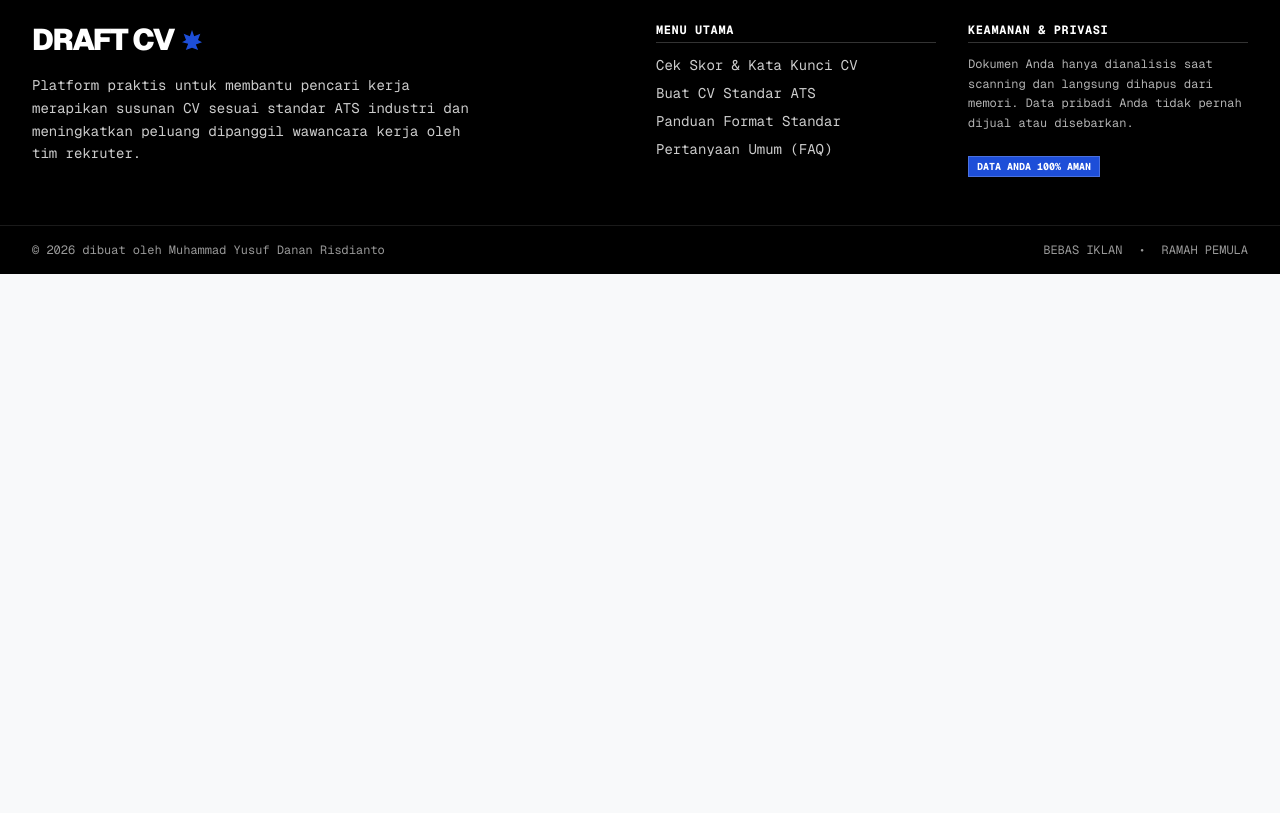
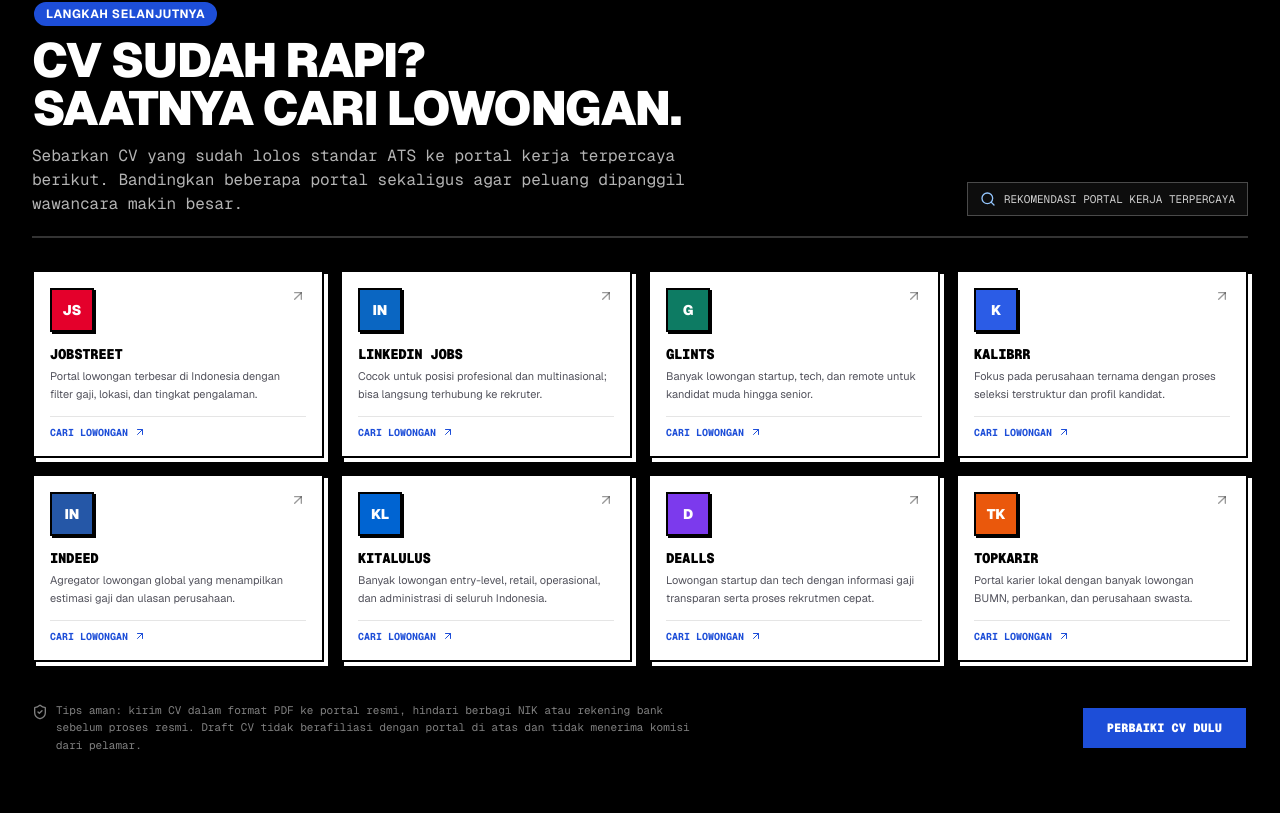
Before and after one commit to Kuncups/cv-ats, a Next.js app: page / in a window 1280 px wide. Shown: the part 4247-5060 px from the top of the page. Before the commit the page ends 4521 px from the top, so only its background shows below. Built offline with nearby package versions, Linux system fonts and the light colour scheme; no server answers.

Commit message:
feat(landing): add job portal recommendation component

```diff
--- /dev/null
+++ b/src/components/home/JobPortalSection.tsx
@@ -0,0 +1,157 @@
+import { ArrowUpRight, Search, ShieldCheck } from "lucide-react";
+import { Pill } from "@/components/BrutalistBadge";
+
+interface JobPortal {
+  name: string;
+  initial: string;
+  color: string;
+  description: string;
+  url: string;
+}
+
+const JOB_PORTALS: JobPortal[] = [
+  {
+    name: "Jobstreet",
+    initial: "JS",
+    color: "#E4002B",
+    description: "Portal lowongan terbesar di Indonesia dengan filter gaji, lokasi, dan tingkat pengalaman.",
+    url: "https://www.jobstreet.co.id/",
+  },
+  {
+    name: "LinkedIn Jobs",
+    initial: "in",
+    color: "#0A66C2",
+    description: "Cocok untuk posisi profesional dan multinasional; bisa langsung terhubung ke rekruter.",
+    url: "https://www.linkedin.com/jobs/",
+  },
+  {
+    name: "Glints",
+    initial: "G",
+    color: "#0D7B63",
+    description: "Banyak lowongan startup, tech, dan remote untuk kandidat muda hingga senior.",
+    url: "https://glints.com/id/opportunities/jobs/explore",
+  },
+  {
+    name: "Kalibrr",
+    initial: "K",
+    color: "#2B5CE6",
+    description: "Fokus pada perusahaan ternama dengan proses seleksi terstruktur dan profil kandidat.",
+    url: "https://www.kalibrr.com/home/te",
+  },
+  {
+    name: "Indeed",
+    initial: "in",
+    color: "#2557A7",
+    description: "Agregator lowongan global yang menampilkan estimasi gaji dan ulasan perusahaan.",
+    url: "https://id.indeed.com/",
+  },
+  {
+    name: "KitaLulus",
+    initial: "KL",
+    color: "#0064D2",
+    description: "Banyak lowongan entry-level, retail, operasional, dan administrasi di seluruh Indonesia.",
+    url: "https://www.kitalulus.com/",
+  },
+  {
+    name: "Dealls",
+    initial: "D",
+    color: "#7C3AED",
+    description: "Lowongan startup dan tech dengan informasi gaji transparan serta proses rekrutmen cepat.",
+    url: "https://dealls.com/",
+  },
+  {
+    name: "TopKarir",
+    initial: "TK",
+    color: "#EA580C",
+    description: "Portal karier lokal dengan banyak lowongan BUMN, perbankan, dan perusahaan swasta.",
+    url: "https://www.topkarir.com/",
+  },
+];
+
+export function JobPortalSection() {
+  return (
+    <section id="portal-kerja" className="py-12 sm:py-16 px-3 sm:px-6 lg:px-8 bg-black text-white">
+      <div className="w-full space-y-8">
+        {/* Header */}
+        <div className="flex flex-col lg:flex-row lg:items-end justify-between gap-5 pb-5 border-b-2 border-white/20">
+          <div>
+            <Pill variant="blue" className="mb-2">
+              LANGKAH SELANJUTNYA
+            </Pill>
+            <h2 className="text-3xl sm:text-5xl font-black uppercase tracking-tight leading-none">
+              CV Sudah Rapi?<br className="hidden sm:block" /> Saatnya Cari Lowongan.
+            </h2>
+            <p className="font-mono text-sm sm:text-base text-white/70 mt-3 max-w-2xl">
+              Sebarkan CV yang sudah lolos standar ATS ke portal kerja terpercaya berikut. Bandingkan beberapa portal sekaligus agar peluang dipanggil wawancara makin besar.
+            </p>
+          </div>
+
+          <div className="flex items-center gap-2 px-3 py-2 border border-white/25 bg-white/5 shrink-0">
+            <Search className="w-4 h-4 text-[#93C5FD]" />
+            <span className="font-mono text-[10px] sm:text-[11px] uppercase text-white/80">
+              Rekomendasi portal kerja terpercaya
+            </span>
+          </div>
+        </div>
+
+        {/* Portal Cards */}
+        <div className="grid grid-cols-1 sm:grid-cols-2 xl:grid-cols-4 gap-4">
+          {JOB_PORTALS.map((portal) => (
+            <a
+              key={portal.name}
+              href={portal.url}
+              target="_blank"
+              rel="noopener noreferrer"
+              className="group flex flex-col justify-between gap-3 p-4 bg-white text-black border-2 border-black shadow-[4px_4px_0px_#fff] hover:shadow-[6px_6px_0px_#1D4ED8] hover:-translate-y-0.5 transition-all"
+            >
+              <div className="space-y-3">
+                <div className="flex items-start justify-between gap-2">
+                  {/* Logo mark */}
+                  <span
+                    className="w-11 h-11 shrink-0 border-2 border-black flex items-center justify-center font-black text-sm uppercase shadow-[2px_2px_0px_#000]"
+                    style={{ backgroundColor: portal.color, color: "#fff" }}
+                    aria-hidden="true"
+                  >
+                    {portal.initial}
+                  </span>
+                  <ArrowUpRight className="w-4 h-4 text-black/40 group-hover:text-[#1D4ED8] transition-colors" />
+                </div>
+
+                <div>
+                  <h3 className="font-mono font-black text-sm uppercase tracking-tight">
+                    {portal.name}
+                  </h3>
+                  <p className="font-sans text-[11px] leading-relaxed text-zinc-600 mt-1">
+                    {portal.description}
+                  </p>
+                </div>
+              </div>
+
+              <span className="inline-flex items-center gap-1.5 font-mono text-[10px] font-bold uppercase text-[#1D4ED8] pt-2 border-t border-black/10">
+                Cari Lowongan
+                <ArrowUpRight className="w-3 h-3" />
+              </span>
+            </a>
+          ))}
+        </div>
+
+        {/* Disclaimer + Back to Builder */}
+        <div className="flex flex-col md:flex-row items-start md:items-center justify-between gap-4 pt-2">
+          <div className="flex items-start gap-2 max-w-2xl">
+            <ShieldCheck className="w-4 h-4 text-white/50 shrink-0 mt-0.5" />
+            <p className="font-mono text-[10px] sm:text-[11px] text-white/50 leading-relaxed">
+              Tips aman: kirim CV dalam format PDF ke portal resmi, hindari berbagi NIK atau rekening bank sebelum proses resmi. Draft CV tidak berafiliasi dengan portal di atas dan tidak menerima komisi dari pelamar.
+            </p>
+          </div>
+
+          <a
+            href="/builder"
+            className="brutal-btn bg-[#1D4ED8] hover:bg-[#2563EB] text-white font-black px-6 py-3 text-xs font-mono uppercase inline-flex items-center gap-2 shadow-[3px_3px_0px_#fff] shrink-0"
+          >
+            <span>PERBAIKI CV DULU</span>
+          </a>
+        </div>
+      </div>
+    </section>
+  );
+}
```
